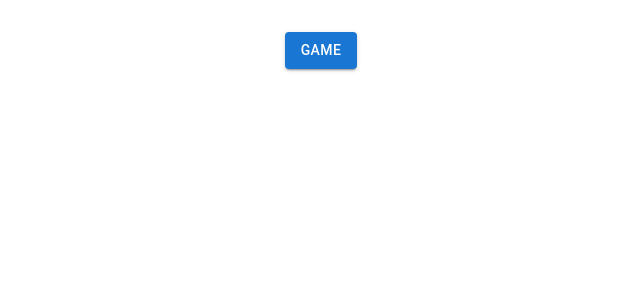
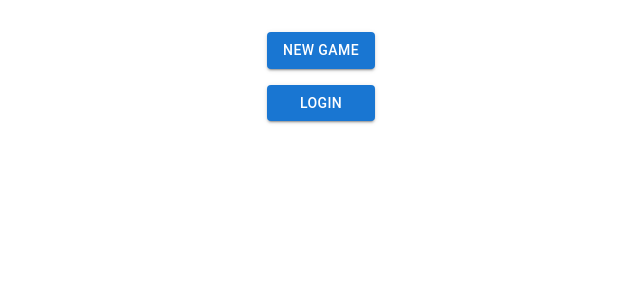
Before and after one commit to alerotta/salici, a React (Vite) app in the folder frontend/: page / in a window 1280 px wide. Shown: the top 300 px of the page, without its empty margins (319-959 px from the left). Built offline with nearby package versions, Linux system fonts and the light colour scheme.

Commit message:
feat: basic main menu

```diff
--- a/frontend/src/pages/HomePage.tsx
+++ b/frontend/src/pages/HomePage.tsx
@@ -1,9 +1,15 @@
-import { Box, Button } from "@mui/material"
-import { useNavigate } from "react-router";
+import { Box, Button, Fade, Stack, FormControl, FormControlLabel, Radio, RadioGroup } from "@mui/material";
+import { useState } from "react";
+//import { useNavigate } from "react-router";
+import type { MenuState } from "../types/menu";
 
 function HomePage() {
 
-  const navigate = useNavigate();
+  const [menuState, setMenuState] = useState<MenuState>("main")
+  const [time, setTime] = useState("")
+  //const navigate = useNavigate();
+
+
 
   return (
     <Box
@@ -15,10 +21,63 @@ function HomePage() {
         boxSizing: "border-box",
       }}
     >
-      <Button
-        variant="contained"
-        onClick={() => navigate("/game")}> Game </Button>
-    </Box>
+
+      <Fade in={menuState === "main"} timeout={500}>
+        <Stack spacing={2}
+          sx={{
+            position: "absolute",
+
+          }}>
+          <Button onClick={() => setMenuState("createGame")} variant="contained"> new game</Button>
+          <Button onClick={() => setMenuState("createGame")} variant="contained"> login</Button>
+        </Stack>
+      </Fade>
+
+
+
+      <Fade in={menuState === "createGame"} timeout={500}>
+        <Stack spacing={2}
+          sx={{
+            position: "absolute",
+          }}>
+          <Stack direction="row" spacing={2}>
+            <Button
+              variant={time === "10 | 0" ? "contained" : "outlined"}
+              onClick={() => setTime("10 | 0")}
+            >
+              10 | 0
+            </Button>
+
+            <Button
+              variant={time === "5 | 0" ? "contained" : "outlined"}
+              onClick={() => setTime("5 | 0")}
+            >
+              5 | 0
+            </Button>
+
+            <Button
+              variant={time === "3 | 2" ? "contained" : "outlined"}
+              onClick={() => setTime("3 | 2")}
+            >
+              3 | 2
+            </Button>
+          </Stack>
+          <Button onClick={() => setMenuState("main")} variant="contained"> Create Game</Button>
+        </Stack>
+      </Fade>
+
+
+
+
+    </Box >
   )
 }
 export default HomePage
+
+
+/*
+       <Button
+        variant="contained"
+        onClick={() => navigate("/game")}> New Game
+      </Button>
+ */
--- /dev/null
+++ b/frontend/src/types/menu.ts
@@ -0,0 +1 @@
+export type MenuState = "main" | "createGame"
```
